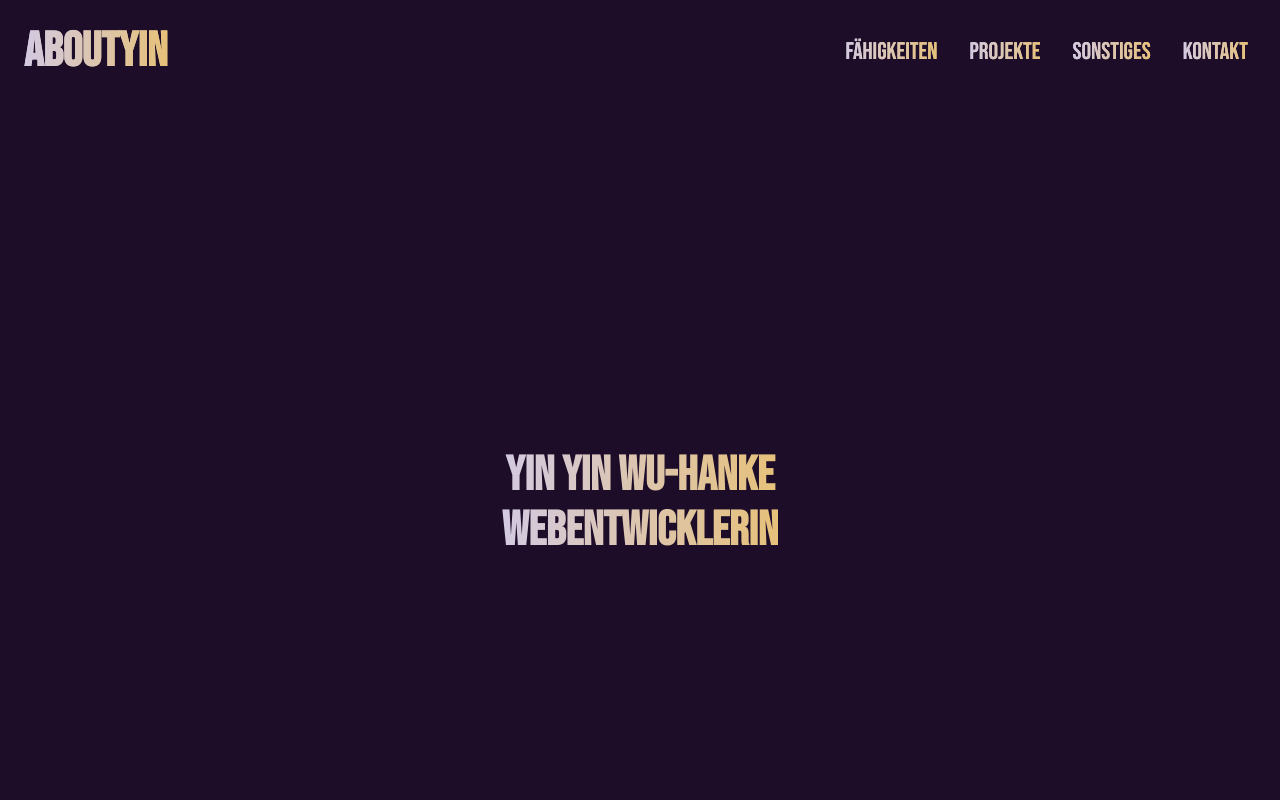
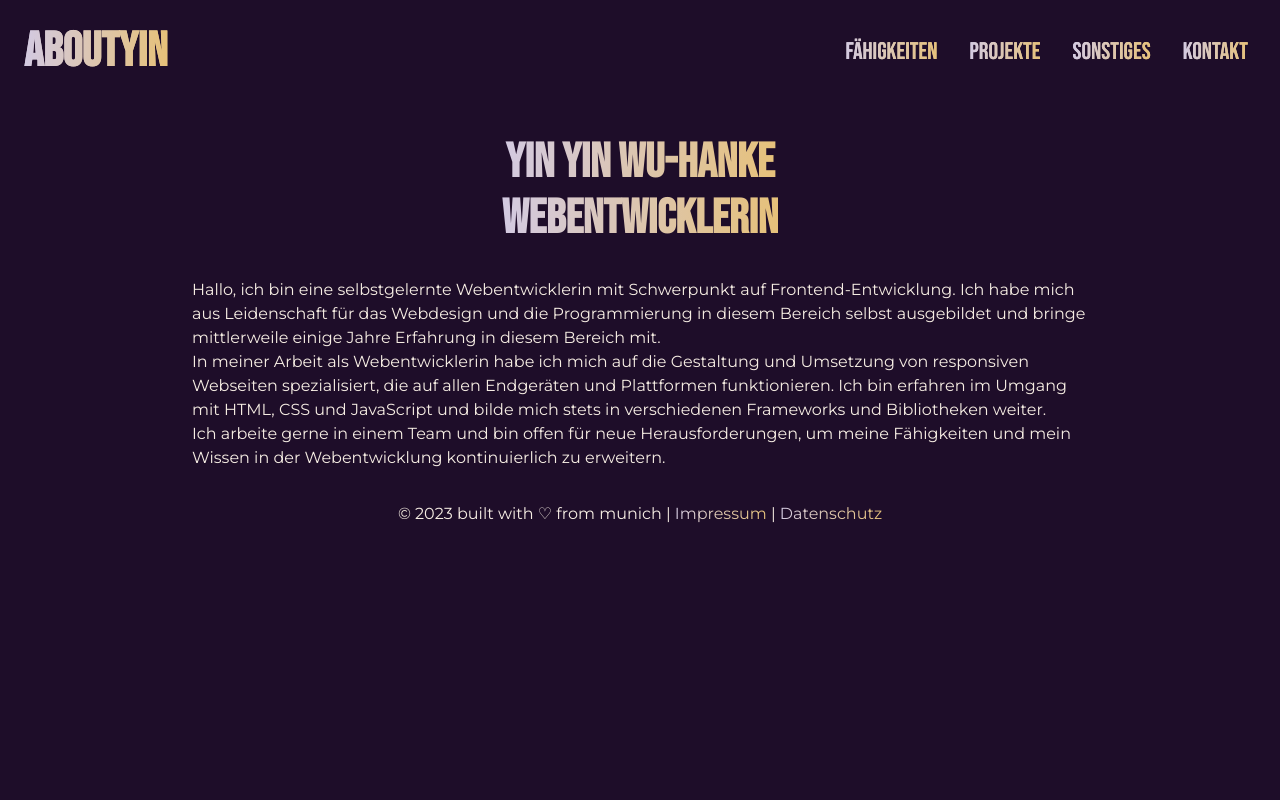
Before and after one commit to YinFromWuHanklan/aboutyin.de, a Gatsby site: page / in a window 1280 px wide. Shown: the top 800 px of the page. Built offline with nearby package versions, Linux system fonts and the light colour scheme; Gatsby itself is replaced by a stand-in of ours.

Commit message:
some index styles

```diff
--- a/src/pages/index.js
+++ b/src/pages/index.js
@@ -15,6 +15,7 @@ const fadeIn = keyframes`
 const Title = styled.h1`
   animation: ${fadeIn} 1s ease-in 0s 1 normal none;
   text-align: center;
+  font-size: 3rem;
 `
 
 const SectionStyles = styled.section`
@@ -23,42 +24,17 @@ const SectionStyles = styled.section`
   flex-direction: column;
   justify-content: center;
   align-items: center;
-
-  &#hero {
-    @media (max-width: 640px) {
-    height: 100vh;
-    }
-  }
-
-  @media (min-width: 640px) {
-    height: 100vh;
-  }
-
-  &#aboutme {
-    margin-bottom: 3em;
-    display: flex;
-    justify-content: center;
-    padding-top: 0;
-
-    p {
-      padding-top: 2em;
-    }
-  }
 `
 
 const IndexPage = () => {
   return (
     <Layout>
     <main>
-      <SectionStyles id="hero">
+      <SectionStyles>
         <Title>
           Yin Yin Wu-Hanke<br />
           Webentwicklerin
         </Title>
-      </SectionStyles>
-
-      <SectionStyles id="aboutme">
-        <h2>About me</h2>
 
         <p>Hallo, ich bin eine selbstgelernte Webentwicklerin mit Schwerpunkt auf Frontend-Entwicklung. Ich habe mich aus Leidenschaft für das Webdesign und die Programmierung in diesem Bereich selbst ausgebildet und bringe mittlerweile einige Jahre Erfahrung in diesem Bereich mit.</p>
 
```
